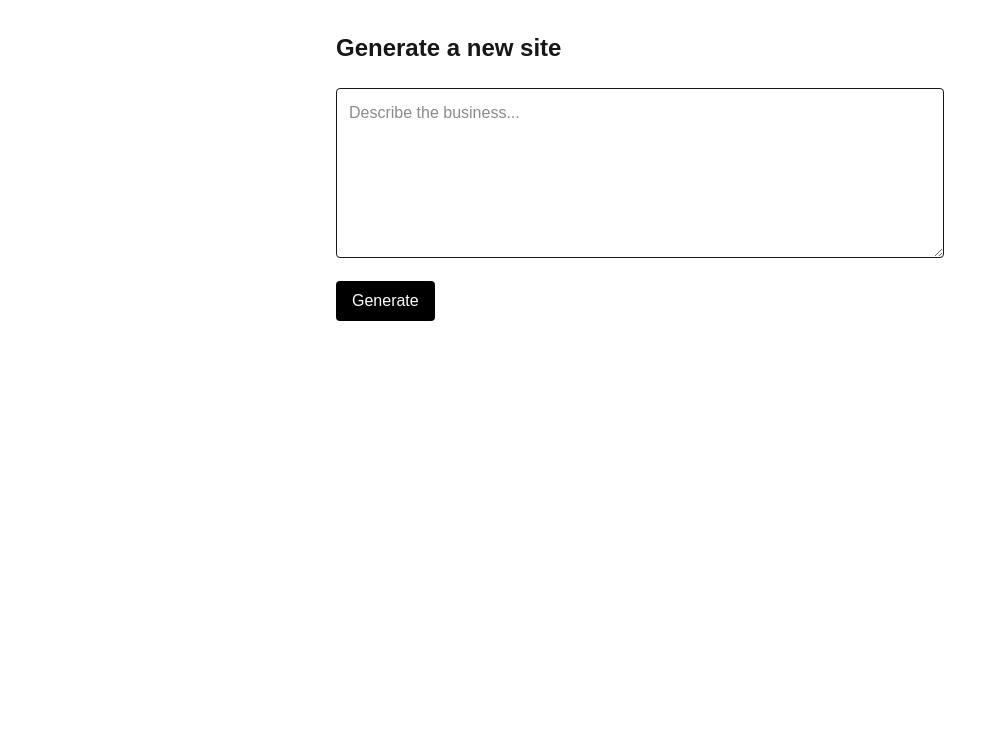
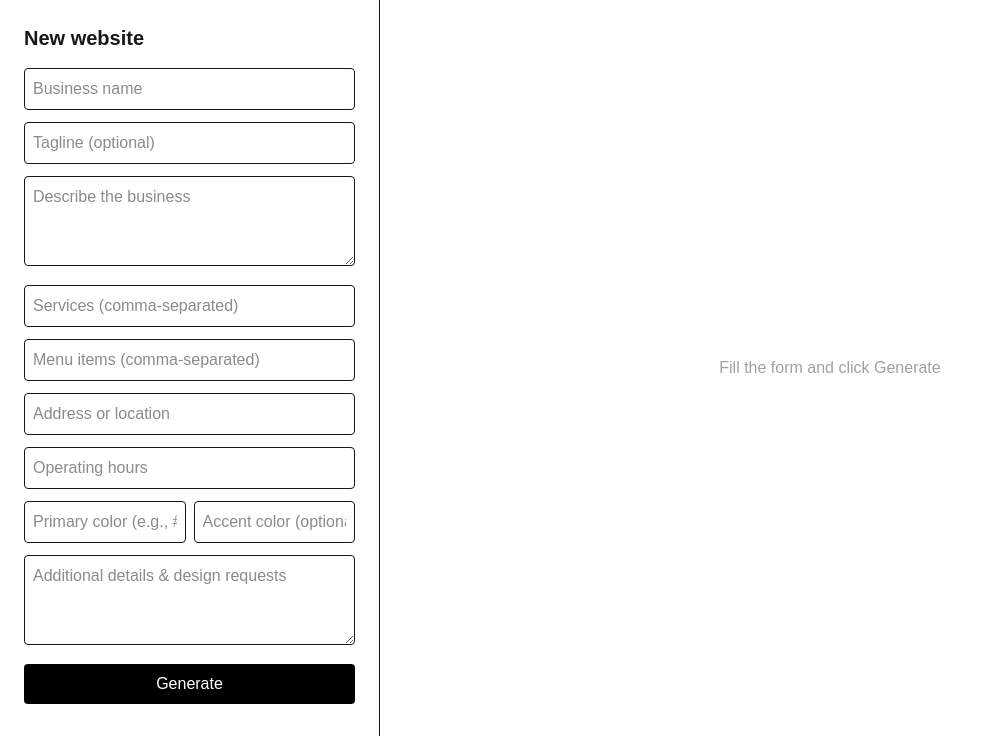
Before and after one commit to jakobdkunz/SMB-SiteBuilder, a Next.js app: page /generate in a window 1280 px wide. Shown: the top 742 px of the page, without its empty margins (0-983 px from the left). Built offline with nearby package versions, Linux system fonts and the light colour scheme; no server answers.

Commit message:
feat(generate): structured form + sidebar/canvas UI with loading; /api/edit for chat; /api/generate accepts structured fields

```diff
--- /dev/null
+++ b/src/app/api/edit/route.ts
@@ -0,0 +1,45 @@
+import { NextResponse } from "next/server";
+import { getSiteById, setSite } from "@/lib/store";
+import { SiteSchema } from "@/lib/siteSchema";
+import { generateObject } from "ai";
+import { getModel } from "@/lib/ai";
+import { z } from "zod";
+
+const EditRequestSchema = z.object({
+  siteId: z.string(),
+  message: z.string(),
+});
+
+export async function POST(req: Request) {
+  const body = await req.json().catch(() => ({}));
+  const parsed = EditRequestSchema.safeParse(body);
+  if (!parsed.success) return NextResponse.json({ error: "Invalid request" }, { status: 400 });
+  const { siteId, message } = parsed.data;
+  const site = getSiteById(siteId);
+  if (!site) return NextResponse.json({ error: "Site not found" }, { status: 404 });
+
+  const model = getModel();
+
+  const EditSchema = z.object({
+    site: SiteSchema,
+    explanation: z.string(),
+  });
+
+  try {
+    const { object } = await generateObject({
+      model,
+      schema: EditSchema,
+      messages: [
+        { role: "system", content: "You are a website code editor. Given the current site object and a user request, update the site. Return ONLY JSON with { site, explanation }. Keep bright, fun style. For code-based pages, modify html/css. Keep links consistent across pages." },
+        { role: "user", content: `Current site (JSON): ${JSON.stringify(site)}` },
+        { role: "user", content: `Request: ${message}` },
+      ],
+    });
+    const out = EditSchema.parse(object);
+    setSite(out.site);
+    return NextResponse.json({ siteId, explanation: out.explanation });
+  } catch (err) {
+    const msg = err instanceof Error ? err.message : String(err);
+    return NextResponse.json({ error: msg || "Failed to edit site" }, { status: 500 });
+  }
+}
--- a/src/app/api/generate/route.ts
+++ b/src/app/api/generate/route.ts
@@ -15,7 +15,31 @@ export async function POST(req: Request) {
   }
 
   const body = await req.json().catch(() => ({}));
-  const summary: string = body?.summary || "Local business website";
+  // Accept either plain summary or structured fields
+  const {
+    summary: plainSummary,
+    businessName,
+    tagline,
+    description,
+    services,
+    menuItems,
+    address,
+    hours,
+    colors,
+    extra,
+  } = body || {};
+
+  const parts: string[] = [];
+  if (businessName) parts.push(`Business name: ${businessName}`);
+  if (tagline) parts.push(`Tagline: ${tagline}`);
+  if (description) parts.push(`About: ${description}`);
+  if (Array.isArray(services) && services.length) parts.push(`Services: ${services.join(", ")}`);
+  if (Array.isArray(menuItems) && menuItems.length) parts.push(`Menu items: ${menuItems.join(", ")}`);
+  if (address) parts.push(`Address: ${address}`);
+  if (hours) parts.push(`Hours: ${hours}`);
+  if (colors && (colors.primary || colors.accent)) parts.push(`Brand colors: primary=${colors.primary || ""}, accent=${colors.accent || ""}`);
+  if (extra) parts.push(`Additional requests: ${extra}`);
+  const summary: string = (parts.join("\n") || plainSummary || "Local business website");
   const siteId = crypto.randomUUID();
   try {
     const schema = await generateSiteSchemaFromSummary(summary, siteId);
--- a/src/app/generate/GenerateClient.tsx
+++ b/src/app/generate/GenerateClient.tsx
@@ -3,7 +3,16 @@ import { useState } from "react";
 import { useRouter } from "next/navigation";
 
 export default function GenerateClient() {
-  const [summary, setSummary] = useState("");
+  const [businessName, setBusinessName] = useState("");
+  const [tagline, setTagline] = useState("");
+  const [description, setDescription] = useState("");
+  const [services, setServices] = useState<string>("");
+  const [menuItems, setMenuItems] = useState<string>("");
+  const [address, setAddress] = useState("");
+  const [hours, setHours] = useState("");
+  const [primary, setPrimary] = useState("");
+  const [accent, setAccent] = useState("");
+  const [extra, setExtra] = useState("");
   const [loading, setLoading] = useState(false);
   const [log, setLog] = useState<string[]>([]);
   const router = useRouter();
@@ -15,7 +24,17 @@ export default function GenerateClient() {
     const res = await fetch("/api/generate", {
       method: "POST",
       headers: { "Content-Type": "application/json" },
-      body: JSON.stringify({ summary }),
+      body: JSON.stringify({
+        businessName,
+        tagline,
+        description,
+        services: services.split(",").map(s=>s.trim()).filter(Boolean),
+        menuItems: menuItems.split(",").map(s=>s.trim()).filter(Boolean),
+        address,
+        hours,
+        colors: { primary, accent },
+        extra,
+      }),
     });
     if (!res.ok) {
       let message = res.statusText;
@@ -43,16 +62,28 @@ export default function GenerateClient() {
   };
 
   return (
-    <div className="max-w-2xl mx-auto p-8">
-      <h1 className="text-2xl font-semibold">Generate a new site</h1>
-      <form className="mt-6 space-y-4" onSubmit={onSubmit}>
-        <textarea className="w-full border rounded p-3" rows={6} placeholder="Describe the business..." value={summary} onChange={e=>setSummary(e.target.value)} />
-        <button disabled={loading} className="bg-black text-white px-4 py-2 rounded disabled:opacity-50">
+    <div className="w-full h-[calc(100vh-64px)] grid grid-cols-1 lg:grid-cols-[380px_1fr]">
+      <div className="border-r h-full overflow-auto p-6 space-y-4">
+        <h1 className="text-xl font-semibold">New website</h1>
+        <form className="space-y-3" onSubmit={onSubmit}>
+          <input className="w-full border rounded p-2" placeholder="Business name" value={businessName} onChange={e=>setBusinessName(e.target.value)} />
+          <input className="w-full border rounded p-2" placeholder="Tagline (optional)" value={tagline} onChange={e=>setTagline(e.target.value)} />
+          <textarea className="w-full border rounded p-2" rows={3} placeholder="Describe the business" value={description} onChange={e=>setDescription(e.target.value)} />
+          <input className="w-full border rounded p-2" placeholder="Services (comma-separated)" value={services} onChange={e=>setServices(e.target.value)} />
+          <input className="w-full border rounded p-2" placeholder="Menu items (comma-separated)" value={menuItems} onChange={e=>setMenuItems(e.target.value)} />
+          <input className="w-full border rounded p-2" placeholder="Address or location" value={address} onChange={e=>setAddress(e.target.value)} />
+          <input className="w-full border rounded p-2" placeholder="Operating hours" value={hours} onChange={e=>setHours(e.target.value)} />
+          <div className="grid grid-cols-2 gap-2">
+            <input className="w-full border rounded p-2" placeholder="Primary color (e.g., #ff3ea5)" value={primary} onChange={e=>setPrimary(e.target.value)} />
+            <input className="w-full border rounded p-2" placeholder="Accent color (optional)" value={accent} onChange={e=>setAccent(e.target.value)} />
+          </div>
+          <textarea className="w-full border rounded p-2" rows={3} placeholder="Additional details & design requests" value={extra} onChange={e=>setExtra(e.target.value)} />
+          <button disabled={loading} className="w-full bg-black text-white px-4 py-2 rounded disabled:opacity-50">
             {loading ? "Generating..." : "Generate"}
           </button>
         </form>
         {loading && (
-        <div className="mt-6 border rounded p-3 bg-neutral-50">
+          <div className="border rounded p-3 bg-neutral-50">
             <div className="text-sm font-medium">Live log</div>
             <div className="mt-2 text-xs text-neutral-700 whitespace-pre-wrap">
               {log.join("\n") || "Contacting model..."}
@@ -60,5 +91,15 @@ export default function GenerateClient() {
           </div>
         )}
       </div>
+      <div className="relative h-full overflow-hidden">
+        {loading ? (
+          <div className="absolute inset-0 flex items-center justify-center">
+            <div className="w-[60%] h-[60%] rounded-3xl animate-pulse" style={{ background: "radial-gradient(circle at 20% 30%, rgba(255,62,165,.25), transparent 40%), radial-gradient(circle at 80% 20%, rgba(0,229,255,.25), transparent 40%), radial-gradient(circle at 50% 80%, rgba(255,204,0,.25), transparent 40%)" }} />
+          </div>
+        ) : (
+          <div className="h-full w-full flex items-center justify-center text-neutral-400">Fill the form and click Generate</div>
+        )}
+      </div>
+    </div>
   );
 }
```
Lines whose indentation alone changed are shown as unchanged.
